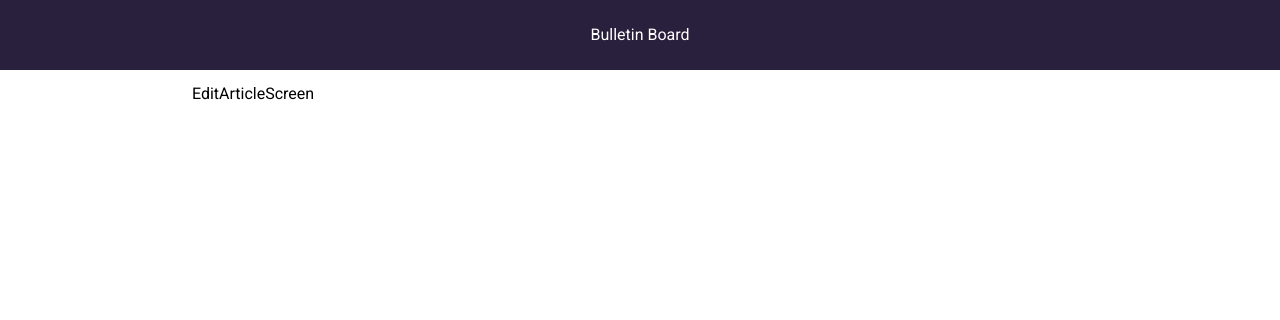
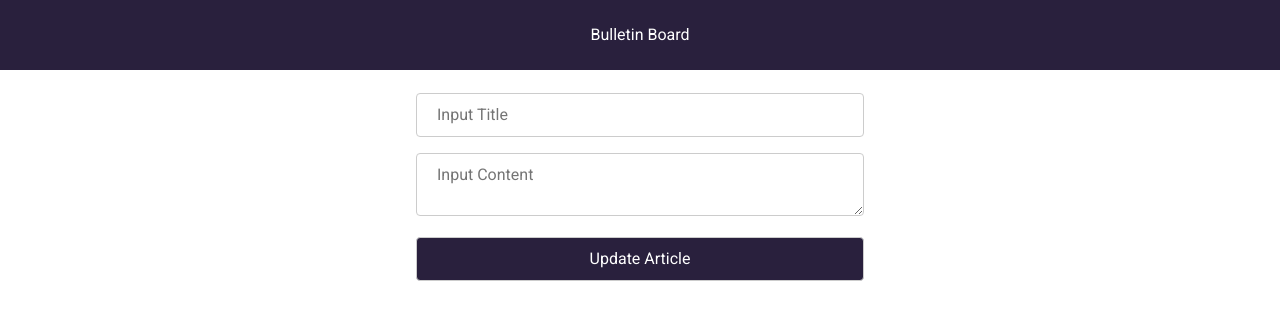
Before and after one commit to KeithRussel/bulletinboard, a React (Create React App) app: page /editarticle/1 in a window 1280 px wide. Shown: the top 320 px of the page. Built offline with nearby package versions, Linux system fonts and the light colour scheme.

Commit message:
Integrate Edit Features and fix some bugs

```diff
--- a/src/Components/Forms/EditArticleForm.js
+++ b/src/Components/Forms/EditArticleForm.js
@@ -0,0 +1,66 @@
+import styled from "@emotion/styled";
+import React from "react";
+import { theme } from "../../utils/styles";
+
+const Input = styled.input`
+  width: 100%;
+  padding: 12px 20px;
+  margin: 8px 0;
+  display: inline-block;
+  border: 1px solid #ccc;
+  border-radius: 4px;
+`;
+
+const TextArea = styled.textarea`
+  width: 100%;
+  padding: 12px 20px;
+  margin: 8px 0;
+  display: inline-block;
+  border: 1px solid #ccc;
+  border-radius: 4px;
+`;
+
+const Button = styled.input`
+  width: 100%;
+  padding: 12px 20px;
+  margin: 8px 0;
+  display: inline-block;
+  border: 1px solid #ccc;
+  border-radius: 4px;
+  background-color: ${() => theme.colors.secondary};
+  color: ${() => theme.colors.white};
+`;
+
+const EditArticleForm = ({
+  title,
+  setTitle,
+  content,
+  setContent,
+  titleOnChangeHandler,
+  contentOnChangeHandler,
+  handleUpdate,
+}) => {
+  return (
+    <form>
+      <Input
+        type="text"
+        placeholder="Input Title"
+        name="title"
+        value={title}
+        onChange={titleOnChangeHandler}
+        required
+      />
+      <TextArea
+        type="text"
+        placeholder="Input Content"
+        name="content"
+        value={content}
+        onChange={contentOnChangeHandler}
+        required
+      />
+      <Button type="submit" value="Update Article" onClick={handleUpdate} />
+    </form>
+  );
+};
+
+export default EditArticleForm;
--- a/src/Screens/EditArticleScreen.js
+++ b/src/Screens/EditArticleScreen.js
@@ -1,7 +1,70 @@
-import React from "react";
+import styled from "@emotion/styled";
+import React, { useState, useEffect } from "react";
+import EditArticleForm from "../Components/Forms/EditArticleForm";
+import { useLocalStorage } from "../Components/LocalStorage/localStorage";
+import { useParams } from "react-router-dom";
+
+const EditArticleScreenMain = styled.div`
+  max-width: 50%;
+  margin: auto;
+`;
 
 const EditArticleScreen = () => {
-  return <div>EditArticleScreen</div>;
+  const [articleList, setArticleList] = useLocalStorage("articles", []);
+  const params = useParams();
+  const [title, setTitle] = useState("");
+  const [content, setContent] = useState("");
+
+  // const editArticle = (id, title, content) => {
+  //   setArticleList([
+  //     ...articleList,
+  //     {
+  //       id: id,
+  //       title: title,
+  //       content: content,
+  //     },
+  //   ]);
+  // };
+
+  const handleUpdate = (e) => {
+    e.preventDefault();
+    const newState = articleList.map((obj) => {
+      if (obj.id === params.articleId) {
+        return { ...obj, title: title, content: content };
+      }
+
+      return obj;
+    });
+
+    setArticleList(newState);
+    console.log(articleList);
+  };
+
+  const titleOnChangeHandler = (e) => {
+    setTitle(e.target.value);
+  };
+
+  const contentOnChangeHandler = (e) => {
+    setContent(e.target.value);
+  };
+
+  // useEffect(() => {
+  //   const items = localStorage.getItem("articles");
+  //   console.log(articleList);
+  //   // console.log(content);
+  // }, []);
+
+  return (
+    <EditArticleScreenMain>
+      <EditArticleForm
+        title={title}
+        content={content}
+        handleUpdate={handleUpdate}
+        titleOnChangeHandler={titleOnChangeHandler}
+        contentOnChangeHandler={contentOnChangeHandler}
+      />
+    </EditArticleScreenMain>
+  );
 };
 
 export default EditArticleScreen;
```
